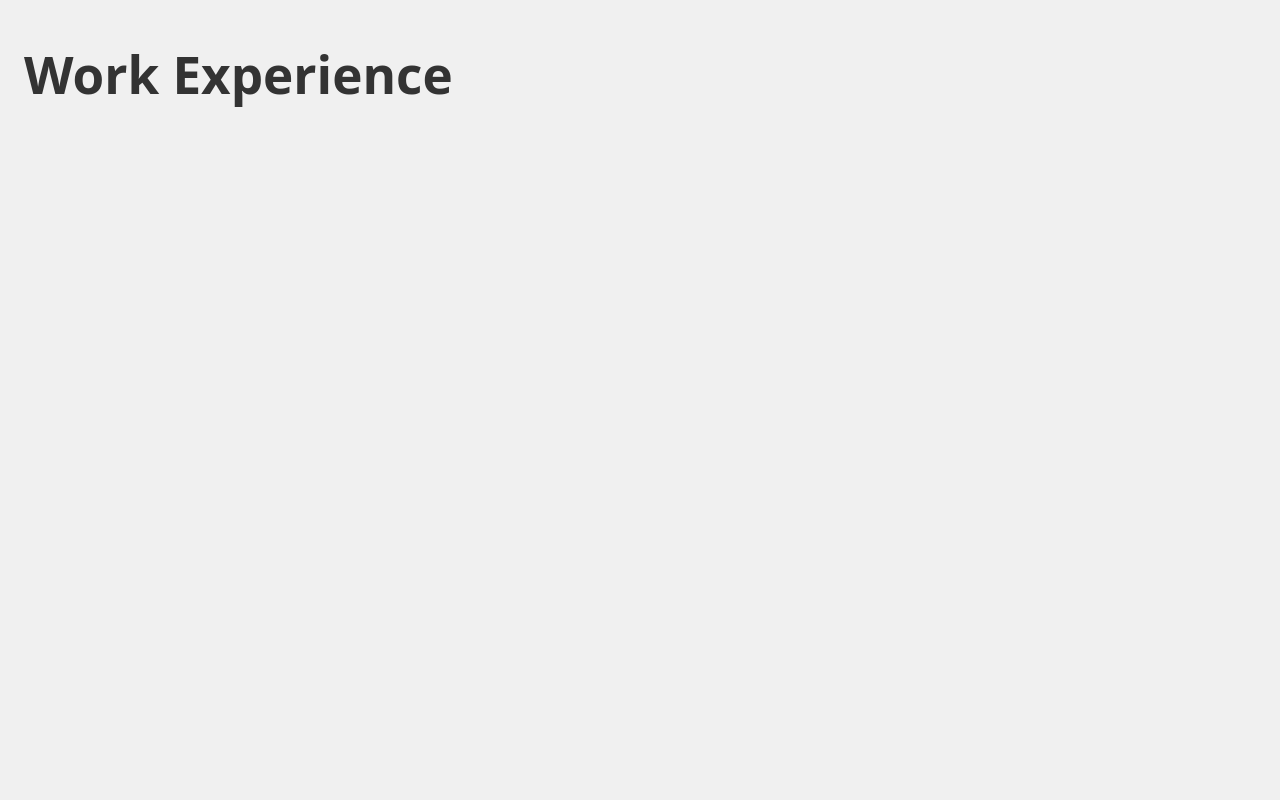
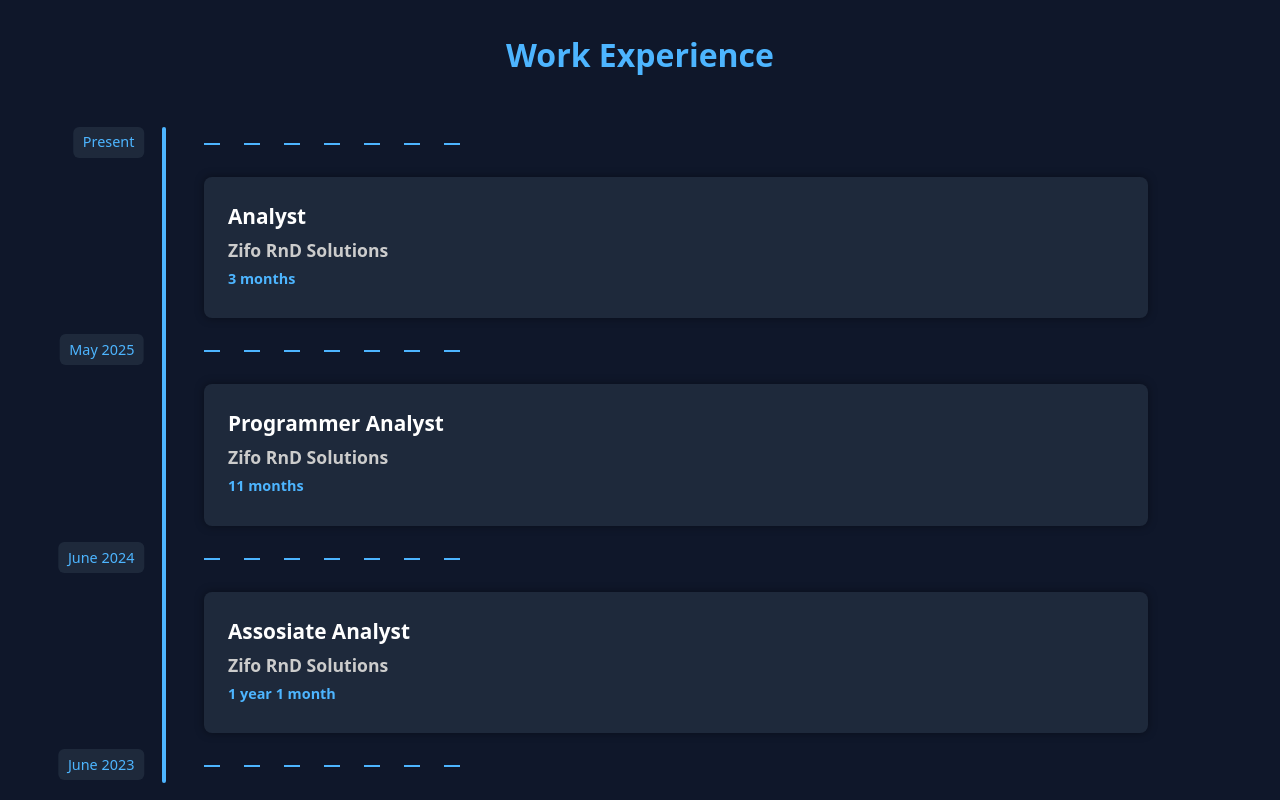
Before and after one commit to Ashkin-Fino/Ashkin-Profile-Website, a React (Vite) app: page / in a window 1280 px wide. Shown: the part 860-1660 px from the top of the page. Built offline with nearby package versions, Linux system fonts and the light colour scheme.

Commit message:
Added work experience section

```diff
--- a/src/App.jsx
+++ b/src/App.jsx
@@ -1,15 +1,13 @@
 import Navbar from "./Navbar";
 import Home from "./Home";
+import WorkExperience from "./WorkExperience";
 
 function App() {
   return (
     <>
       <Navbar />
       <Home />
-
-      <section id="work" style={{ height: "100vh", padding: "4rem 1.5rem", backgroundColor: "#f0f0f0", color: "#333" }}>
-        <h1>Work Experience</h1>
-      </section>
+      <WorkExperience />
 
       <section id="learning-journey" style={{ height: "100vh", padding: "4rem 1.5rem" }}>
         <h1>Learning Journey</h1>
--- a/src/Home.css
+++ b/src/Home.css
@@ -13,7 +13,7 @@
     align-items: center;
     justify-content: space-between;
     padding: 0rem 2rem;
-    /* max-width: 1100px; */
+    max-width: 100%;
     gap: 0rem;
 }
 
--- /dev/null
+++ b/src/WorkExperience.css
@@ -0,0 +1,121 @@
+.experience-section {
+    padding: 4rem 2rem;
+    background: #0f172a;
+    color: #fff;
+}
+
+.section-title {
+    text-align: center;
+    font-size: 2rem;
+    margin-bottom: 3rem;
+    color: #4db5ff;
+}
+
+/* Timeline */
+.timeline {
+    position: relative;
+    margin: 0 0 0 100px;
+    max-width: 100%;
+    padding-left: 2rem;
+}
+
+/* Timeline line */
+.timeline::before {
+    content: "";
+    position: absolute;
+    left: 30px;
+    top: 0;
+    bottom: 0;
+    width: 4px;
+    background: #4db5ff;
+    border-radius: 2px;
+}
+
+/* Timeline item */
+.timeline-item {
+    display: block;
+    align-items: center;
+    margin-bottom: 1rem;
+    margin-right: 100px;
+ }
+
+/* Connector Line and Date item */
+.timeline-card-separator {
+    display: flex;
+    margin-bottom: 1rem;
+    position: relative;
+}
+
+/* Date */
+.timeline-date {
+    position: absolute;
+    left: -20px;
+    top: 0;
+    transform: translateX(-100%);
+    background: #1e293b;
+    color: #4db5ff;
+    font-size: 0.9rem;
+    padding: 0.3rem 0.6rem;
+    border-radius: 6px;
+    white-space: nowrap;
+}
+
+/* Horizontal connector line */
+.timeline-connector {
+    margin-top: 1rem;
+    margin-bottom: 1rem;
+    width: 280px;
+    height: 2px;
+    margin-left: 40px;
+    margin-right: 40px;
+    background-image: linear-gradient(to right, #4db5ff 40%, transparent 40%);
+    background-size: 40px 2px;
+    background-repeat: repeat-x;
+    flex-shrink: 0;
+}
+
+/* Card */
+.timeline-card {
+    background: #1e293b;
+    padding: 1.5rem;
+    border-radius: 8px;
+    margin-left: 40px;
+    box-shadow: 0 0 10px rgba(0,0,0,0.4);
+    flex: 1;
+    transition: all 0.3s ease;
+}
+
+.timeline-card:hover {
+    transform: scale(1.02); /* enlarges slightly */
+    box-shadow: 0 0 20px rgba(77, 181, 255, 0.6);
+}
+
+.timeline-card.expanded {
+    transform: scale(1.05);
+    margin-bottom: 2rem; /* push content below it down */
+    box-shadow: 0 0 20px rgba(77, 181, 255, 0.6);
+}
+
+.timeline-card h3 {
+    margin: 0;
+    font-size: 1.3rem;
+    color: #fff;
+}
+
+.timeline-card h4 {
+    margin: 0.3rem 0;
+    font-size: 1.1rem;
+    color: #ccc;
+}
+
+.timeline-card h5 {
+    margin: 0.3rem 0;
+    font-size: 0.9rem;
+    color: #4db5ff;
+}
+
+.timeline-card p {
+    font-size: 1rem;
+    line-height: 1.5;
+    color: #ddd;
+}
--- /dev/null
+++ b/src/WorkExperience.jsx
@@ -0,0 +1,50 @@
+import React from "react";
+import { useState } from "react";
+import "./WorkExperience.css";
+import experiences from "./data/work_experience.json";
+
+function WorkExperience() {
+    const [expandedIndex, setExpandedIndex] = useState(null);
+
+    const toggleExpand = (index) => {
+        setExpandedIndex(expandedIndex === index ? null : index);
+    };
+
+    return (
+        <section id="work" className="experience-section">
+            <h2 className="section-title">Work Experience</h2>
+            <div className="timeline">
+                {experiences.map((exp, index) => (
+                    <div key={index} className="timeline-item">
+                        <div className="timeline-card-separator">
+                            {/* Date label */}
+                            <div className="timeline-date">{exp.end}</div>
+
+                            {/* Horizontal line */}
+                            <div className="timeline-connector"></div>
+                        </div>
+
+                        {/* Card */}
+                        <div className={`timeline-card ${expandedIndex === index ? "expanded" : ""}`}
+                        onClick={() => toggleExpand(index)}>
+                            <h3>{exp.title}</h3>
+                            <h4>{exp.company}</h4>
+                            <h5>{exp.duration}</h5>
+                            {expandedIndex === index && <p>{exp.expandedText}</p>}
+                            {expandedIndex === index && <p dangerouslySetInnerHTML={{ __html: exp["skills used"] }} />}
+                        </div>
+                    </div>
+                ))}
+                <div className="timeline-card-separator">
+                    {/* Date label */}
+                    <div className="timeline-date">June 2023</div>
+
+                    {/* Horizontal line */}
+                    <div className="timeline-connector"></div>
+                </div>
+            </div>
+        </section>
+    );
+}
+
+export default WorkExperience;
--- /dev/null
+++ b/src/data/work_experience.json
@@ -0,0 +1,29 @@
+[
+    {
+        "title": "Analyst",
+        "company": "Zifo RnD Solutions",
+        "start": "June 2025",
+        "end": "Present",
+        "duration": "3 months",
+        "skills used": "<strong><i>Skills Used:</i></strong> Python, JavaScript, AWS Services, Git, BitBucket, Node.js, SAPIO LIMS, REST APIs, Jira",
+        "expandedText": "As Analyst, I led a data migration project, where I migrated data from a legacy archival system to SAPIO LIMS system. I spearheaded the design, development and successful implementation of automated regression testing script for a Node.js repository."
+    },
+    {
+        "title": "Programmer Analyst",
+        "company": "Zifo RnD Solutions",
+        "start": "July 2024",
+        "end" : "May 2025",
+        "duration": "11 months",
+        "skills used": "<strong><i>Skills Used:</i></strong> Python, AWS Lambda, Step Functions, S3, Event Bridge, SQS, RDS, REST APIs, Oracle SQL, PostgreSQL Benchling ELN, E-Notebook ELN, Git, GitHub",
+        "expandedText": "As Programmer Analyst, I led the migration of data from E-Notebook to Benchling ELN using direct database queries for data extraction and APIs for data ingestion. Spearheaded the design, development and deployment of a cloud-native solution, integrating inhouse pipelines with Benchling using AWS services such as Step Function, Lambda, RDC, S3, Event Bridge and SQS Queue."
+    },
+    {
+        "title": "Assosiate Analyst",
+        "company": "Zifo RnD Solutions",
+        "start": "June 2023",
+        "end": "June 2024",
+        "duration": "1 year 1 month",
+        "skills used": "<strong><i>Skills Used:</i></strong> Spring Framework, Java, Python, Benchling ELN, REST APIs, MySQL, Subversion",
+        "expandedText": "As Associate Analyst, I built a full scale web application as part of training project using Spring Boot, Hibernate(For database connectivity) and MySQL database. I supported in Migration of data from a file archival system to Benchling ELN. I developed an automated data extraction tool using python for migrating data from Labguru ELN to Benchling ELN using APIs for data extraction and ingestion."
+    }
+]
```
